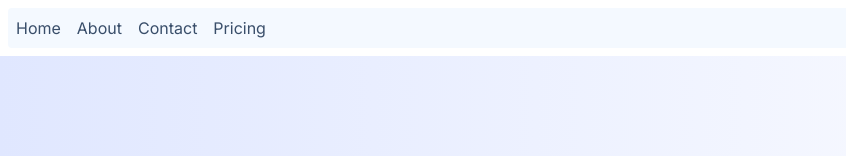
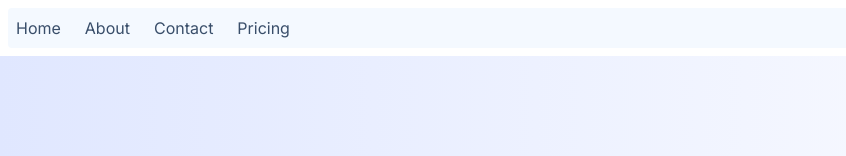
Before and after one commit to BernardoAguayoOrtega/next-app, a Next.js app: page /about in a window 1280 px wide. Shown: the top 156 px of the page, without its empty margins (0-846 px from the left). Built offline with nearby package versions, Linux system fonts and the light colour scheme.

Commit message:
Add pricing page and update navbar links

```diff
--- /dev/null
+++ b/app/(general)/pricing/page.tsx
@@ -0,0 +1,16 @@
+import { Metadata } from 'next';
+import React from 'react'
+
+
+export const metadata: Metadata = {
+ title: 'Pricing page',
+  description: 'Pricing page',
+};
+
+function Pricing() {
+  return (
+    <div>Pricing</div>
+  )
+}
+
+export default Pricing
--- a/app/components/navbar/index.tsx
+++ b/app/components/navbar/index.tsx
@@ -1,21 +1,15 @@
+import Link from "next/link";
+
 type Props = {};
 
 export function Navbar({}: Props) {
   return (
     <nav className='flex bg-blue-100 bg-opacity-30 p-2 m-2 rounded'>
-      <ul className='flex space-x-4'>
-        <li>
-          <a href='/'>Home</a>
-        </li>
-        <li>
-          <a href='/about'>About</a>
-        </li>
-        <li>
-          <a href='/contact'>Contact</a>
-        </li>
-        <li>
-          <a href='/pricing'>Pricing</a>
-        </li>
+      <ul className='flex space-x-6'>
+        <Link href='/'>Home</Link>
+        <Link href='/about'>About</Link>
+        <Link href='/contact'>Contact</Link>
+        <Link href='/pricing'>Pricing</Link>
       </ul>
     </nav>
   );
```
